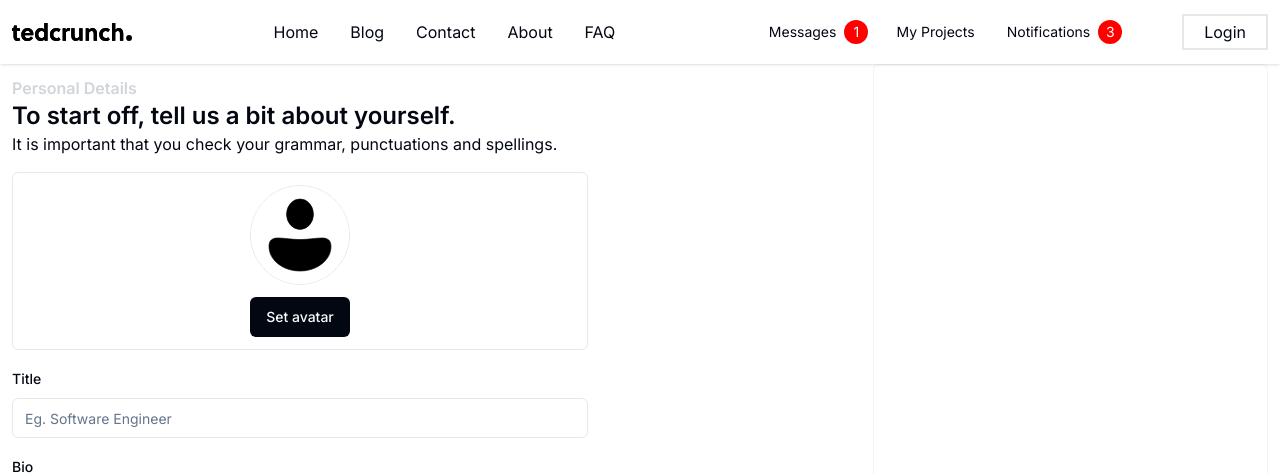
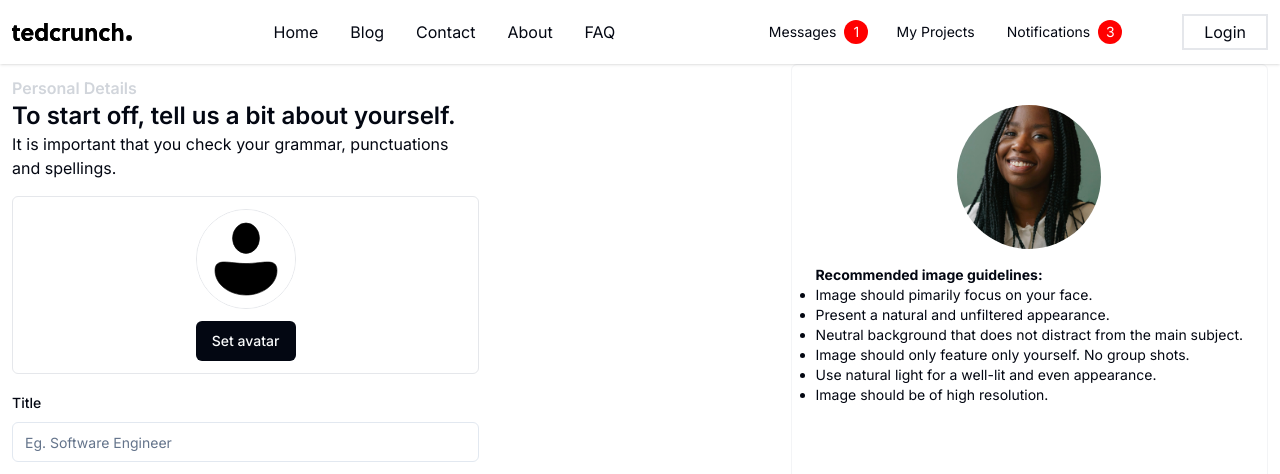
Before and after one commit to ErrolNtetha/lancing-client, a Next.js app: page /apply/personal in a window 1280 px wide. Shown: the top 474 px of the page. Built offline with nearby package versions, Linux system fonts and the light colour scheme; no server answers; the database is empty.

Commit message:
feat: added a sidebar image in apply route

```diff
--- /dev/null
+++ b/components/organisms/vendor/apply/personal/image-guidelines.tsx
@@ -0,0 +1,28 @@
+import React from 'react';
+import { Avatar, AvatarFallback, AvatarImage } from '../../../../../@/components/ui/avatar';
+
+export default function ImageGuidelines() {
+    return (
+        <section className='p-3'>
+            <section className='flex items-center justify-center p-4'>
+                <Avatar className='w-36 h-36 rounded-full border-1 border-black'>
+                    <AvatarImage className='object-cover' src='/images/users/avatar.jpg' alt='Sample image of how freelancer user profile should look like' />
+                    <AvatarFallback>
+                        CU
+                    </AvatarFallback>
+                </Avatar>
+            </section>
+                <h5 className='text-sm font-bold'>
+                    Recommended image guidelines:
+                </h5>
+            <ul className='text-sm list-disc'>
+                <li> Image should pimarily focus on your face. </li>
+                <li> Present a natural and unfiltered appearance. </li>
+                <li> Neutral background that does not distract from the main subject. </li>
+                <li> Image should only feature only yourself. No group shots. </li>
+                <li> Use natural light for a well-lit and even appearance.  </li>
+                <li> Image should be of high resolution. </li>
+            </ul>
+        </section>
+    );
+}
--- a/components/organisms/vendor/apply/personal/index.tsx
+++ b/components/organisms/vendor/apply/personal/index.tsx
@@ -1,7 +1,7 @@
 'use client'
 
 import React from 'react';
-// import GettingStartedSidebar from './gettingStartedSidebar';
+import ImageGuidelines from './image-guidelines';
 import Personal from './personal';
 
 export default function PersonalStep() {
@@ -10,7 +10,9 @@ export default function PersonalStep() {
             <section className='md:flex-[0.6]'>
                 <Personal />
             </section>
-            <section className='flex-[0.3] border border-gray-100 rounded-md p-3 max-md:hidden' />
+            <section className='flex-[0.3 border border-gray-100 rounded-md p-3 max-md:hidden'>
+                <ImageGuidelines />
+            </section>
         </section>
     );
 }
```
Also changed, not shown: public/images/users/avatar.jpg (added).
